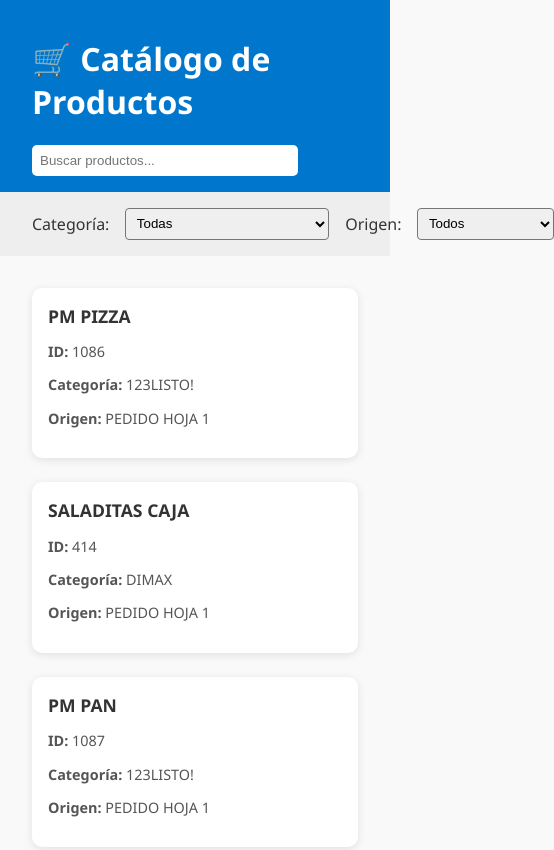
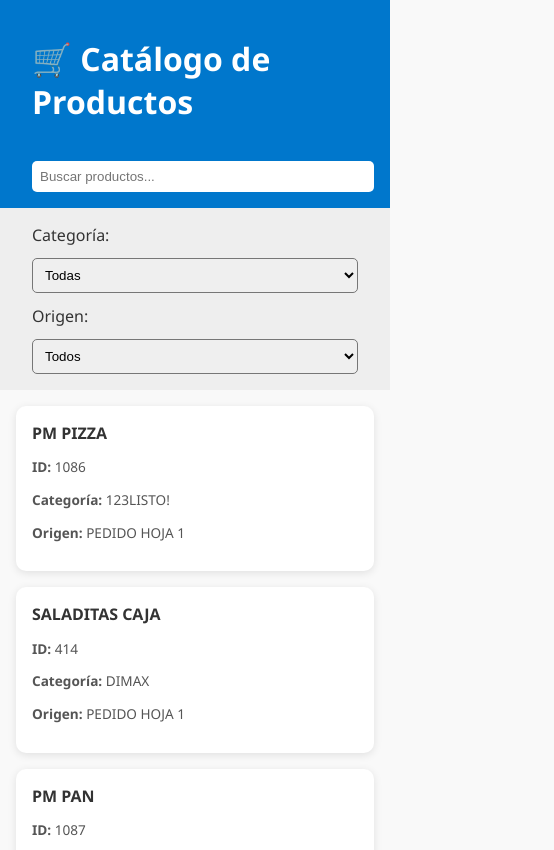
Before and after one commit to pedrochiozza5/Catalogo, a plain HTML site: page index.html in a window 390 px wide. Shown: the top 850 px of the page, 554 px wide, since content can reach past the window. Drawn offline with Linux system fonts and the light colour scheme.

Commit message:
responsive acomodado

```diff
--- a/style.css
+++ b/style.css
@@ -1,3 +1,4 @@
+/* Estilo base */
 body {
   font-family: 'Segoe UI', sans-serif;
   margin: 0;
@@ -5,6 +6,7 @@ body {
   color: #333;
 }
 
+/* Navbar */
 .navbar {
   display: flex;
   justify-content: space-between;
@@ -13,6 +15,7 @@ body {
   color: white;
   padding: 1rem 2rem;
   flex-wrap: wrap;
+  gap: 1rem;
 }
 
 .navbar input {
@@ -20,21 +23,26 @@ body {
   border-radius: 5px;
   border: none;
   width: 250px;
+  max-width: 100%;
 }
 
+/* Filtros */
 .filtros {
   padding: 1rem 2rem;
   background: #eee;
   display: flex;
   align-items: center;
+  flex-wrap: wrap;
   gap: 1rem;
 }
 
 .filtros select {
-  padding: 0.4rem;
-  border-radius: 4px;
+  padding: 0.5rem;
+  border-radius: 5px;
+  min-width: 150px;
 }
 
+/* Grid de tarjetas */
 .grid {
   display: grid;
   grid-template-columns: repeat(auto-fill, minmax(240px, 1fr));
@@ -42,6 +50,7 @@ body {
   padding: 2rem;
 }
 
+/* Tarjetas */
 .card {
   background: white;
   border-radius: 10px;
@@ -64,6 +73,7 @@ body {
   color: #555;
 }
 
+/* Paginación */
 .paginacion {
   text-align: center;
   padding: 1rem;
@@ -71,12 +81,17 @@ body {
 
 .paginacion button {
   margin: 0.2rem;
-  padding: 0.4rem 0.8rem;
+  padding: 0.5rem 1rem;
   background: #0077cc;
   color: white;
   border: none;
   border-radius: 4px;
   cursor: pointer;
+  transition: background 0.3s ease;
+}
+
+.paginacion button:hover {
+  background: #005fa3;
 }
 
 .paginacion button.active {
@@ -84,9 +99,51 @@ body {
   font-weight: bold;
 }
 
+/* Footer */
 footer {
   text-align: center;
   background: #eaeaea;
   padding: 1rem;
   margin-top: 2rem;
 }
+
+/* Responsivo */
+@media (max-width: 768px) {
+  .navbar {
+    flex-direction: column;
+    align-items: flex-start;
+  }
+
+  .filtros {
+    flex-direction: column;
+    align-items: flex-start;
+    gap: 0.75rem;
+  }
+
+  .grid {
+    padding: 1rem;
+    gap: 1rem;
+  }
+
+  .navbar input {
+    width: 100%;
+  }
+
+  .paginacion button {
+    padding: 0.4rem 0.6rem;
+  }
+}
+
+@media (max-width: 480px) {
+  .filtros select {
+    width: 100%;
+  }
+
+  .card h3 {
+    font-size: 1rem;
+  }
+
+  .card p {
+    font-size: 0.85rem;
+  }
+}
```
